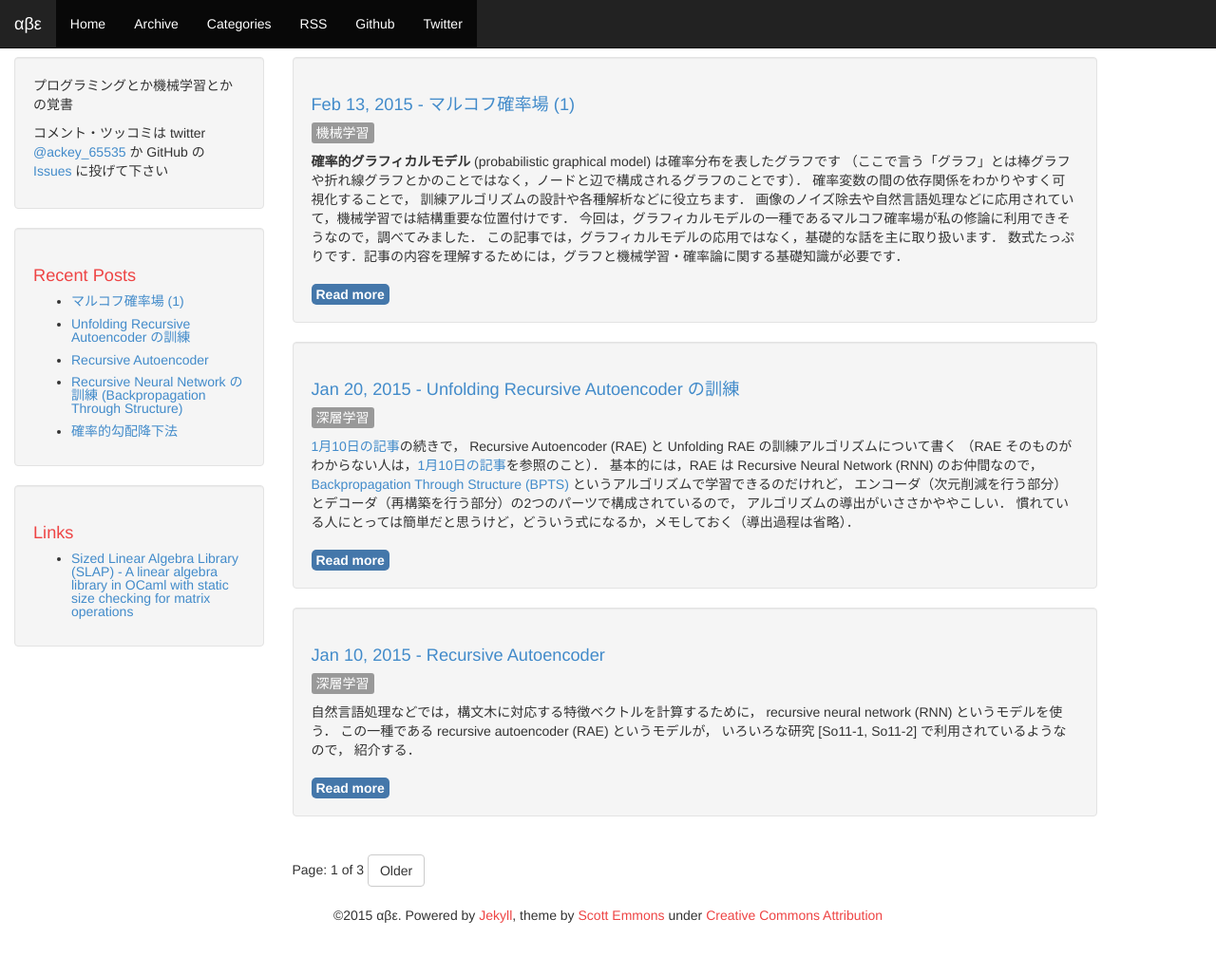
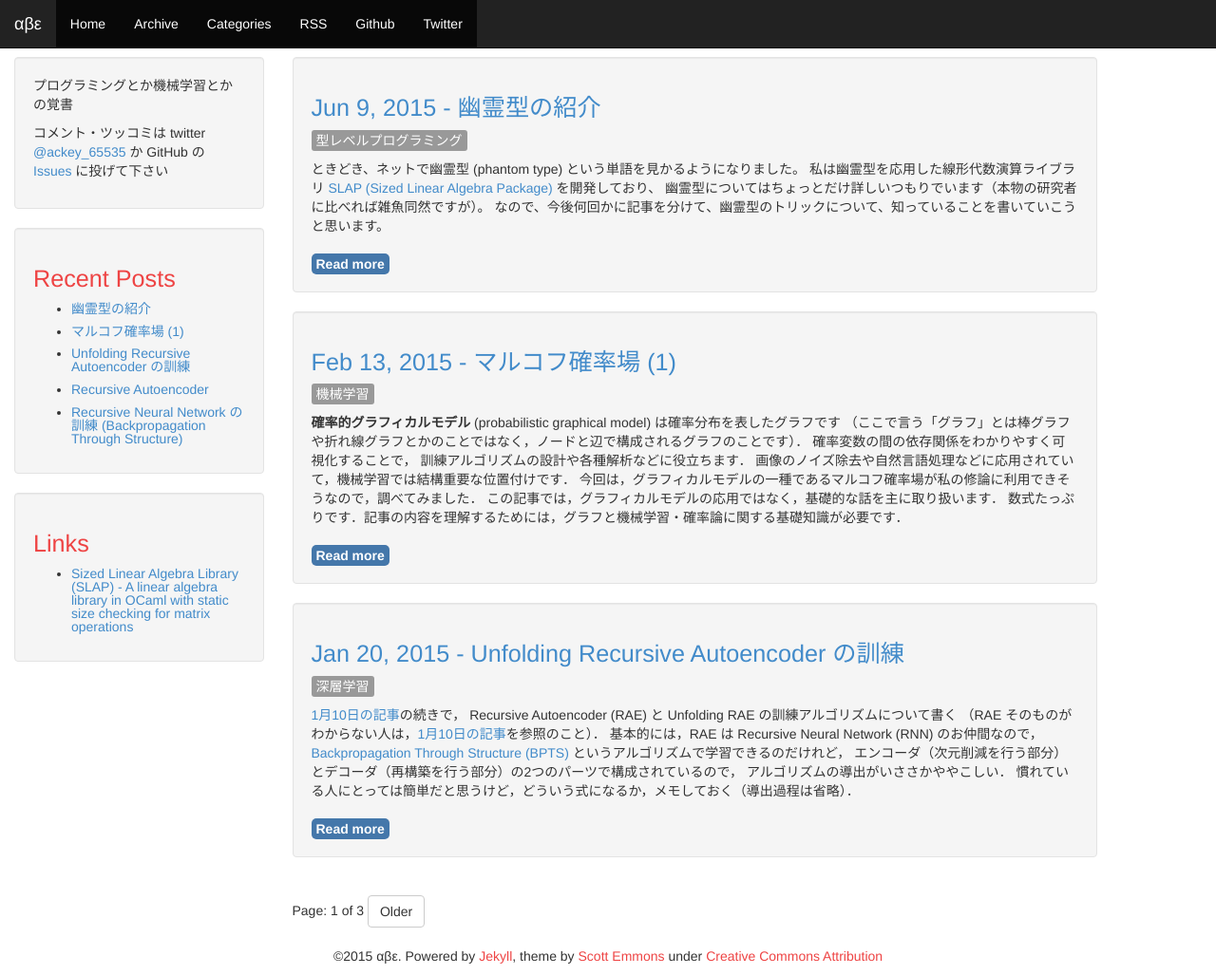
Before and after one commit to akabe/akabe.github.io, a Jekyll site: the page built from index.html, in a window 1280 px wide and 1027 px high. Shown: the whole window at 95% size. Built offline with Jekyll 4.4.1, drawn with Linux system fonts in a browser that asks for light colours; Markdown is read by kramdown in place of the engine named in the settings; the list of posts is cut into pages by our own code; some of the changed lines change nothing that is shown.

Commit message:
2015/06/09 の記事を追加

````diff
--- /dev/null
+++ b/_posts/2015-06-09-PhantomTypeIntro.md
@@ -0,0 +1,172 @@
+---
+layout: post
+title: "幽霊型の紹介"
+date: 2015-06-09
+categories: 型レベルプログラミング
+---
+
+ときどき、ネットで幽霊型 (phantom type) という単語を見かるようになりました。
+私は幽霊型を応用した線形代数演算ライブラリ
+[SLAP (Sized Linear Algebra Package)](http://akabe.github.io/slap/) を開発しており、
+幽霊型についてはちょっとだけ詳しいつもりでいます（本物の研究者に比べれば雑魚同然ですが）。
+なので、今後何回かに記事を分けて、幽霊型のトリックについて、知っていることを書いていこうと思います。
+
+基本的には、関数型プログラミング言語 OCaml を使って説明しますが、
+可能な限り OCaml の独自拡張は使わない方針でいきます。
+今日はウォーミングアップも兼ねて、簡単な幽霊型の紹介だけします。
+トリッキーなテクニックは次回以降で扱う予定です。
+
+# 入出力両方のチャンネルに適用可能な seek 関数を作る
+
+OCaml のチャンネル型（C で言うところ `FILE*` ような型）は入力用 `in_channel` と出力用 `out_channel` に分かれています。
+次のように、どちらか一方の型にしか使用できない関数があるので、このような仕様になっています。
+
+```OCaml
+val input_line : in_channel -> bytes
+val output_string : out_channel -> bytes -> unit
+(* etc. *)
+```
+
+しかし、`seek` のように入出力関係なく適用できる関数についても、
+
+```OCaml
+val seek_in : in_channel -> int -> unit
+val seek_out : out_channel -> int -> unit
+```
+
+のように分かれているので、ちょっと煩わしい。
+できれば、入出力関係なく適用できる `seek` 関数が欲しいです。
+そこで、次のように、「`in_channel` or `out_channel`」を表す `io_channel` 型と、愉快な仲間たちを実装してみます。
+
+```OCaml
+type io_channel = IC of in_channel | OC of out_channel
+
+let my_open_in filename = IC (open_in filename)
+let my_open_out filename = OC (open_out filename)
+
+let my_output c s = match c with
+  | IC _ -> assert(false) (* Throw an exception *)
+  | OC oc -> output_string oc s
+
+let my_input c = match c with
+  | IC ic -> input_line ic
+  | OC _ -> assert(false) (* Throw an exception *)
+
+let my_seek c p = match c with
+  | IC ic -> seek_in ic p
+  | OC oc -> seek_out oc p
+```
+
+これで、`my_seek` は入出力関係なく使えるようになりました。
+しかし、今度は `my_output` や `my_input` に「期待していない種類のチャンネルが渡されると、
+**実行時エラー**になる（例外を投げる）」という問題が発生します。
+でも、**実行時エラー**はデバックが大変ですよね。
+スタックトレースしたり、printf デバックしてみたり･･･
+皆さん、きっと血の涙を流しながらバグと向き合っていることと思います。
+「うふふー、大変ですねー（笑）」で済ましちゃっても良いですが、
+できれば、**コンパイル時**にエラーが起こる可能性があるかどうか検出して欲しいですね。
+
+# 幽霊型を使って、さっきの実装を型安全にする
+
+コンパイル時にエラーを検出するために、
+
+- 入力用チャンネルのみを受け取る関数 (`my_output`)
+- 出力用チャンネルのみを受け取る関数 (`my_input`)
+- どちらのチャンネルでも受け取れる関数 (`my_seek`)
+
+を型で区別することを考えてみます。
+
+まず、`io_channel` 型に型変数を追加して、`'a channel` 型を定義します。
+
+```OCaml
+type 'a channel = IC of in_channel | OC of out_channel
+```
+
+型定義の右辺 (`IC of in_channel | OC of out_channel`) に型変数 `'a` が登場しないのがポイントです。
+このような型変数を**幽霊型変数** (phantom type parameter) と言います。
+「こんなもの何に使うんだ」と思うかもしれません。実は、この幽霊型変数に色々な型を代入することで、
+一風変わったコンパイル時検査を行うことができます。今回は、単純に、以下のような型を代入することします。
+
+```OCaml
+type input
+type output
+```
+
+これらは、型定義の右辺が空です。なので、この型を持つような値は存在しません。
+私は `input` や `output` のような型を**幽霊型** (phantom type) と呼んでいます。
+これらの型は `'a channel` の幽霊型変数 `'a` に代入されますが、
+`'a` は `'a channel` の型定義の右辺で使用されないため、
+`input` や `output` は値を持たなくても良いのです（`bool` など、値を持つ型を代入しても良いです）。
+
+これらの型を使って、入出力関数に次のような型を割り当てます。
+
+```OCaml
+val my_open_in : bytes -> input channel
+val my_open_out : bytes -> output channel
+val my_output : output channel -> bytes -> unit (* 出力用チャンネルのみを受け取る関数 *)
+val my_input : input channel -> bytes           (* 入力用チャンネルのみを受け取る関数 *)
+val my_seek : 'a channel -> int -> unit         (* どちらのチャンネルでも受け取れる関数 *)
+```
+
+気持ちとしては、
+
+- `input channel` と `output channel` は異なる型であり、
+- `'a channel` は「`input channel` と `output channel` のどちらでも可」を表しています。
+
+ただし、OCaml では `type` キーワードでの型定義は単なるエイリアス（別名）を定義したに過ぎず、
+このままでは、幽霊型変数の情報が無視されてしまいます（つまり、`input channel` = `output channel`）。
+そこで、シグネチャを使って、`'a channel` の実装を隠蔽します。
+
+```OCaml
+module IO : sig
+  type 'a channel
+  type input
+  type output
+
+  val my_open_in : bytes -> input channel
+  val my_open_out : bytes -> output channel
+  val my_output : output channel -> bytes -> unit
+  val my_input : input channel -> bytes
+  val my_seek : 'a channel -> int -> unit
+end = struct
+  type 'a channel =
+    | IC of in_channel
+    | OC of out_channel
+  type input
+  type output
+
+  (* 関数の実装は全て同じ *)
+end
+```
+
+このようにすることで、「`'a channel` の型変数が幽霊である」という情報はモジュールの外から見えなくなり、
+`input channel` と `output channel` が異なる型として扱われるようになります。
+
+ちなみに、ここではモジュールを使っていますが、OCaml 以外の言語でも型隠蔽ができれば、同じ事を実現できます。
+
+# 試してみる
+
+本当にこれで「入出力両方のチャンネルに適用可能な seek 関数」と「入出力関数の型安全性」を達成できたのか、
+ちょっと試してみましょう。
+
+```OCaml
+# open IO;;
+# let oc = my_open_out "foo.txt";;
+val oc : output channel = <abstr>
+# my_output oc "something";; (* ちゃんと、出力できる *)
+- : unit = ()
+# my_seek oc 0;; (* ちゃんと seek できる *)
+- : unit = ()
+# my_input oc;; (* 入力はできない *)
+Error: This expression has type output channel
+       but an expression was expected of type input channel
+       Type output is not compatible with type input
+```
+
+うまくいってますね！
+入力用チャンネルについても、ちゃんと動作するので、ぜひ確認してみて下さい。
+
+こんな感じで、幽霊型を使うと、有用なコンパイル時検査を達成できます。
+関数型言語の研究では、随分と昔から使われてきたテクニックです。
+次回以降は、型レベル自然数とか、なんちゃって部分型付けとか、
+私が知ってるテクニックについて紹介していく予定です。
--- a/css/theme.css
+++ b/css/theme.css
@@ -35,6 +35,11 @@ body {
 
 .well h1 {
     color: #ee4444;
+    font-size: 1.8em;
+}
+
+.well h2 {
+    color: #4444ee;
     font-size: 1.3em;
 }
 
````
